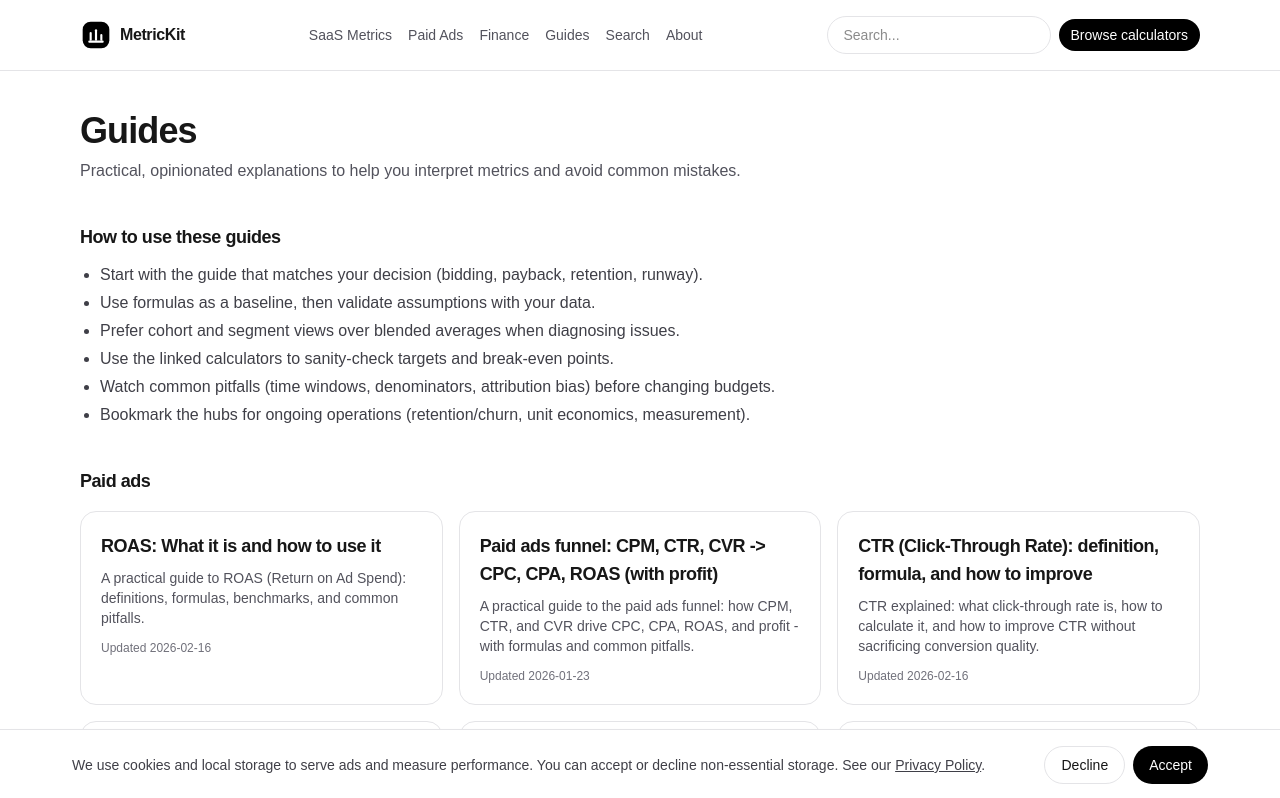
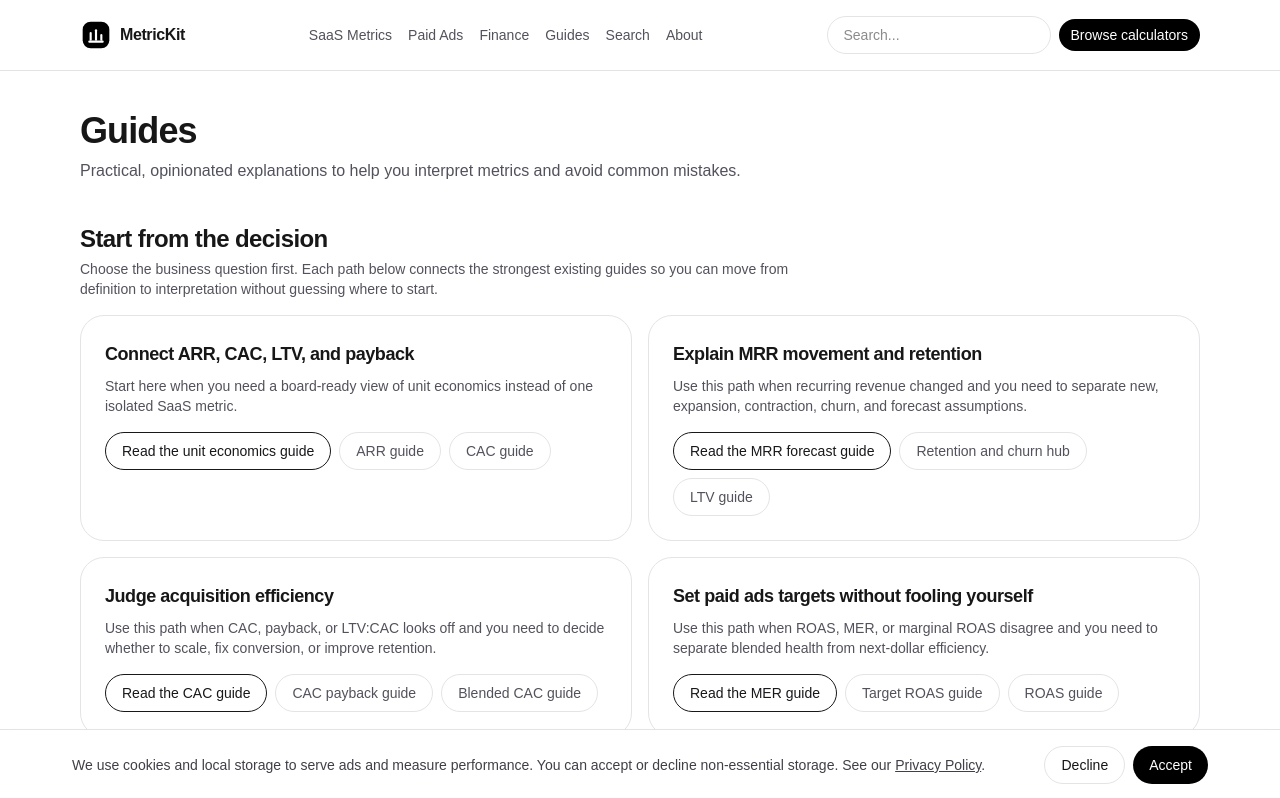
Before and after one commit to shifang52221/metrickittools.com, a Next.js app: page /guides in a window 1280 px wide. Shown: the top 798 px of the page. Built offline with nearby package versions, Linux system fonts and the light colour scheme; no server answers.

Commit message:
feat: improve guides and glossary hubs

```diff
--- a/src/app/glossary/page.tsx
+++ b/src/app/glossary/page.tsx
@@ -1,16 +1,17 @@
 import type { Metadata } from "next";
 import Link from "next/link";
 import { glossaryTerms } from "@/lib/glossary";
+import { glossaryHubHighlightSlugs } from "@/lib/content/hubHighlights";
 
 export const metadata: Metadata = {
   title: "Glossary",
   description:
-    "Definitions for SaaS metrics, paid ads metrics, and finance terms - with formulas, examples, and common mistakes.",
+    "Core definitions for SaaS metrics, paid ads, and finance terms - with formulas, examples, common mistakes, and links to the right guides and calculators.",
   alternates: { canonical: "/glossary" },
   openGraph: {
     title: "Glossary",
     description:
-      "Definitions for SaaS metrics, paid ads metrics, and finance terms - with formulas, examples, and common mistakes.",
+      "Core definitions for SaaS metrics, paid ads, and finance terms - with formulas, examples, common mistakes, and links to the right guides and calculators.",
     url: "/glossary",
     type: "website",
   },
@@ -32,6 +33,9 @@ export default function GlossaryIndexPage() {
   }
 
   const order = ["saas-metrics", "paid-ads", "finance"];
+  const coreHighlights = glossaryHubHighlightSlugs
+    .map((slug) => glossaryTerms.find((term) => term.slug === slug))
+    .filter((term): term is (typeof glossaryTerms)[number] => Boolean(term));
 
   return (
     <div className="space-y-8">
@@ -44,6 +48,39 @@ export default function GlossaryIndexPage() {
           practical formulas, examples, and common mistakes.
         </p>
       </header>
+
+      <section className="space-y-4">
+        <div className="space-y-1">
+          <h2 className="text-xl font-semibold tracking-tight sm:text-2xl">
+            Core definitions to start with
+          </h2>
+          <p className="max-w-3xl text-sm text-zinc-600 dark:text-zinc-400">
+            These are the definitions most often used to make a planning,
+            retention, acquisition, or valuation decision. Start here, then
+            follow the linked guide or calculator when the formula alone is
+            not enough.
+          </p>
+        </div>
+        <div className="grid gap-4 sm:grid-cols-2 lg:grid-cols-3">
+          {coreHighlights.map((term) => (
+            <Link
+              key={term.slug}
+              href={`/glossary/${term.slug}`}
+              className="rounded-2xl border border-zinc-200 bg-white p-5 hover:bg-zinc-50 dark:border-zinc-800 dark:bg-black dark:hover:bg-zinc-950"
+            >
+              <div className="text-lg font-semibold tracking-tight hover:underline">
+                {term.title}
+              </div>
+              <div className="mt-2 text-sm text-zinc-600 dark:text-zinc-400">
+                {term.description}
+              </div>
+              <div className="mt-3 text-sm font-medium text-zinc-900 dark:text-zinc-100">
+                Read definition and next steps {"\u2192"}
+              </div>
+            </Link>
+          ))}
+        </div>
+      </section>
 
       <div className="rounded-2xl border border-zinc-200 bg-white p-5 text-sm text-zinc-600 dark:border-zinc-800 dark:bg-black dark:text-zinc-400">
         Tip: use <Link className="underline" href="/search">Search</Link> for
--- a/src/app/guides/page.tsx
+++ b/src/app/guides/page.tsx
@@ -3,16 +3,17 @@ import Link from "next/link";
 import { guides } from "@/lib/guides";
 import { AdUnit } from "@/components/ads/AdUnit";
 import { getAdSenseSlot } from "@/lib/adsense";
+import { guideDecisionPaths } from "@/lib/content/hubHighlights";
 
 export const metadata: Metadata = {
   title: { absolute: "SaaS metrics and paid ads guides" },
   description:
-    "Practical guides for SaaS metrics and paid ads: definitions, formulas, benchmarks, and pitfalls.",
+    "Decision-oriented guides for SaaS metrics, paid ads, and finance: choose the right workflow, calculator, and assumptions for the problem you are solving.",
   alternates: { canonical: "/guides" },
   openGraph: {
     title: "SaaS metrics and paid ads guides",
     description:
-      "Practical guides for SaaS metrics and paid ads: definitions, formulas, benchmarks, and pitfalls.",
+      "Decision-oriented guides for SaaS metrics, paid ads, and finance: choose the right workflow, calculator, and assumptions for the problem you are solving.",
     url: "/guides",
     type: "website",
   },
@@ -35,6 +36,51 @@ export default function GuidesIndexPage() {
           avoid common mistakes.
         </p>
       </div>
+
+      <section className="space-y-4">
+        <div className="space-y-1">
+          <h2 className="text-xl font-semibold tracking-tight sm:text-2xl">
+            Start from the decision
+          </h2>
+          <p className="max-w-3xl text-sm text-zinc-600 dark:text-zinc-400">
+            Choose the business question first. Each path below connects the
+            strongest existing guides so you can move from definition to
+            interpretation without guessing where to start.
+          </p>
+        </div>
+        <div className="grid gap-4 lg:grid-cols-2">
+          {guideDecisionPaths.map((path) => (
+            <section
+              key={path.title}
+              className="rounded-3xl border border-zinc-200 bg-white p-6 dark:border-zinc-800 dark:bg-black"
+            >
+              <h3 className="text-lg font-semibold tracking-tight">
+                {path.title}
+              </h3>
+              <p className="mt-2 text-sm text-zinc-600 dark:text-zinc-400">
+                {path.description}
+              </p>
+              <div className="mt-4 flex flex-wrap gap-2">
+                <Link
+                  href={path.primary.href}
+                  className="inline-flex items-center rounded-full border border-zinc-900 px-4 py-2 text-sm font-medium text-zinc-900 transition hover:bg-zinc-900 hover:text-white dark:border-zinc-100 dark:text-zinc-100 dark:hover:bg-zinc-100 dark:hover:text-zinc-900"
+                >
+                  {path.primary.label}
+                </Link>
+                {path.secondary?.map((link) => (
+                  <Link
+                    key={link.href}
+                    href={link.href}
+                    className="inline-flex items-center rounded-full border border-zinc-200 px-4 py-2 text-sm text-zinc-600 transition hover:bg-zinc-50 hover:text-zinc-900 dark:border-zinc-800 dark:text-zinc-300 dark:hover:bg-zinc-950 dark:hover:text-zinc-100"
+                  >
+                    {link.label}
+                  </Link>
+                ))}
+              </div>
+            </section>
+          ))}
+        </div>
+      </section>
 
       <section className="space-y-3">
         <h2 className="text-lg font-semibold tracking-tight">How to use these guides</h2>
--- /dev/null
+++ b/src/lib/content/hubHighlights.ts
@@ -0,0 +1,91 @@
+export type HubLink = {
+  label: string;
+  href: string;
+};
+
+export type GuideDecisionPath = {
+  title: string;
+  description: string;
+  primary: HubLink;
+  secondary?: HubLink[];
+};
+
+export const guideDecisionPaths: GuideDecisionPath[] = [
+  {
+    title: "Connect ARR, CAC, LTV, and payback",
+    description:
+      "Start here when you need a board-ready view of unit economics instead of one isolated SaaS metric.",
+    primary: {
+      label: "Read the unit economics guide",
+      href: "/guides/unit-economics-guide",
+    },
+    secondary: [
+      { label: "ARR guide", href: "/guides/arr-guide" },
+      { label: "CAC guide", href: "/guides/cac-guide" },
+    ],
+  },
+  {
+    title: "Explain MRR movement and retention",
+    description:
+      "Use this path when recurring revenue changed and you need to separate new, expansion, contraction, churn, and forecast assumptions.",
+    primary: {
+      label: "Read the MRR forecast guide",
+      href: "/guides/mrr-forecast-guide",
+    },
+    secondary: [
+      { label: "Retention and churn hub", href: "/guides/retention-churn-hub-guide" },
+      { label: "LTV guide", href: "/guides/ltv-guide" },
+    ],
+  },
+  {
+    title: "Judge acquisition efficiency",
+    description:
+      "Use this path when CAC, payback, or LTV:CAC looks off and you need to decide whether to scale, fix conversion, or improve retention.",
+    primary: {
+      label: "Read the CAC guide",
+      href: "/guides/cac-guide",
+    },
+    secondary: [
+      { label: "CAC payback guide", href: "/guides/cac-payback-guide" },
+      { label: "Blended CAC guide", href: "/guides/blended-cac-guide" },
+    ],
+  },
+  {
+    title: "Set paid ads targets without fooling yourself",
+    description:
+      "Use this path when ROAS, MER, or marginal ROAS disagree and you need to separate blended health from next-dollar efficiency.",
+    primary: {
+      label: "Read the MER guide",
+      href: "/guides/mer-guide",
+    },
+    secondary: [
+      { label: "Target ROAS guide", href: "/guides/target-roas-guide" },
+      { label: "ROAS guide", href: "/guides/roas-guide" },
+    ],
+  },
+  {
+    title: "Plan runway, burn, and valuation scenarios",
+    description:
+      "Use this path when cash timing, break-even plans, or valuation assumptions need a scenario model rather than a single-point answer.",
+    primary: {
+      label: "Read the cash runway guide",
+      href: "/guides/cash-runway-guide",
+    },
+    secondary: [
+      { label: "DCF sensitivity guide", href: "/guides/dcf-sensitivity-guide" },
+      { label: "Runway and burn guide", href: "/guides/runway-burn-cash-guide" },
+    ],
+  },
+];
+
+export const glossaryHubHighlightSlugs = [
+  "arr",
+  "mrr",
+  "cac",
+  "ltv",
+  "gross-margin",
+  "payback-period",
+  "roas",
+  "mer",
+  "net-debt",
+] as const;
```
Also changed, not shown: 3 other files (tests, documents, lock files or other folders).
